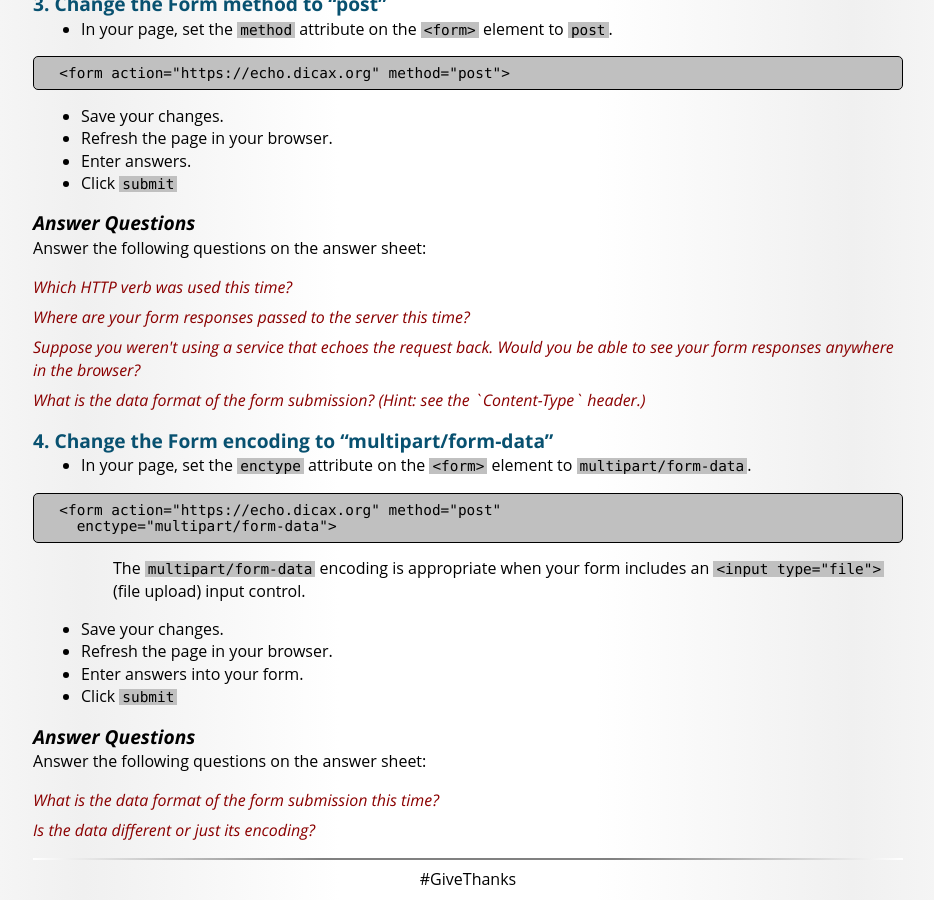
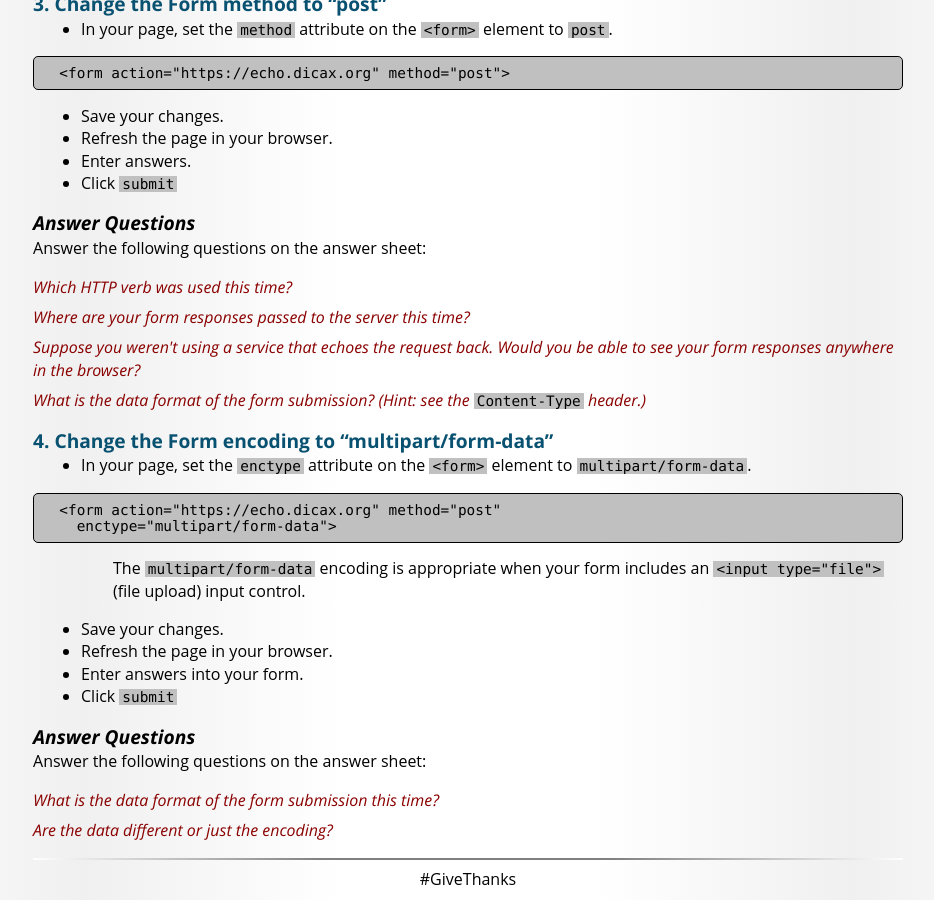
Before and after one commit to BYU-ITC-210/BYU-ITC-210.github.io, a Jekyll site: the page built from HW4-GET-and-POST.md, in a window 1280 px wide and 900 px high, scrolled down 1938 px. Shown: the whole window, without its empty margins (172-1106 px from the left). Built offline with Jekyll 4.4.1, drawn with Linux system fonts in a browser that asks for light colours; some web fonts are replaced.

Commit message:
Final HW4 fixes

```diff
--- a/HW4-GET-and-POST.md
+++ b/HW4-GET-and-POST.md
@@ -117,7 +117,7 @@ Answer the following questions on the answer sheet:
 <div class="question">Which HTTP verb was used this time?</div>
 <div class="question">Where are your form responses passed to the server this time?</div>
 <div class="question">Suppose you weren't using a service that echoes the request back. Would you be able to see your form responses anywhere in the browser?</div>
-<div class="question">What is the data format of the form submission? (Hint: see the `Content-Type` header.)</div>
+<div class="question">What is the data format of the form submission? (Hint: see the <code>Content-Type</code> header.)</div>
 </p>
 
 ### 4. Change the Form encoding to "multipart/form-data"
@@ -141,5 +141,5 @@ Answer the following questions on the answer sheet:
 
 <p>
 <div class="question">What is the data format of the form submission this time?</div>
-<div class="question">Is the data different or just its encoding?</div>
+<div class="question">Are the data different or just the encoding?</div>
 </p>
```
